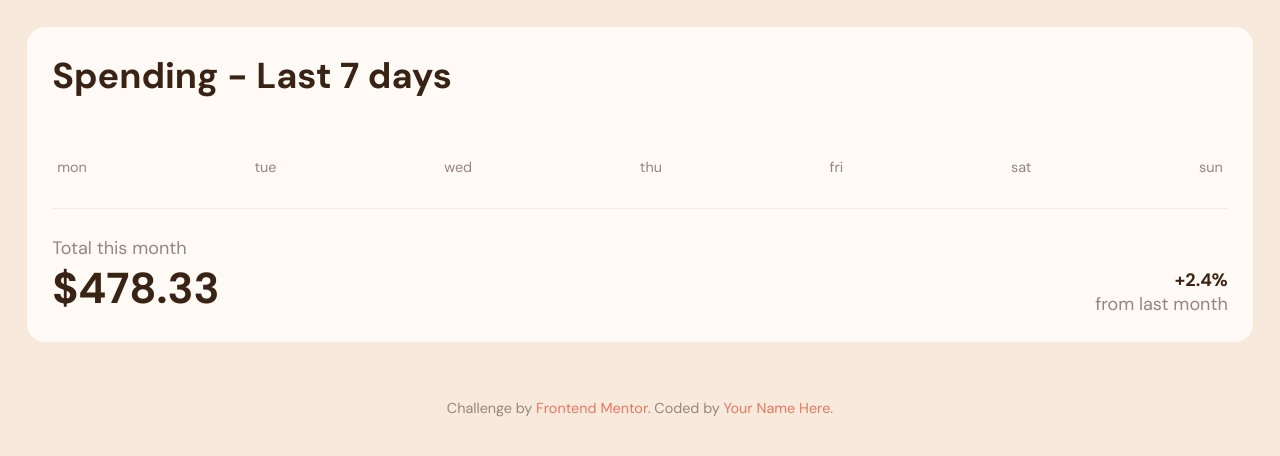
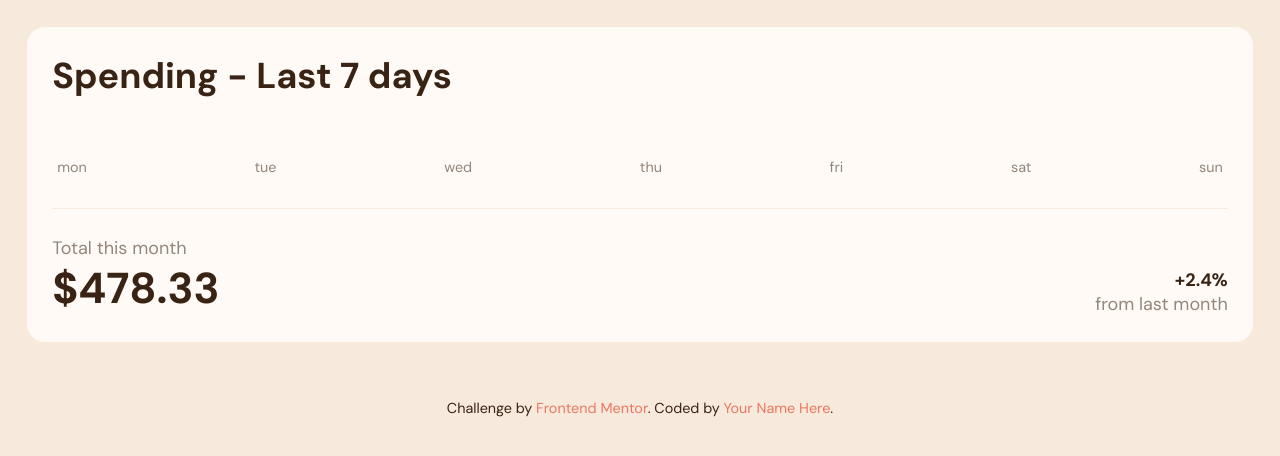
Before and after one commit to GabJen/expenses-chart, a plain HTML site: page index.html in a window 1280 px wide. Shown: the part 190-646 px from the top of the page. Drawn offline with Linux system fonts and the light colour scheme.

Commit message:
style(css): Change .attribution's text color

```diff
--- a/styles/main.css
+++ b/styles/main.css
@@ -97,7 +97,7 @@ body {
 }
 
 .attribution {
-    color: var(--medium-brown);
+    color: var(--dark-brown);
     font-size: .8em;
 
     text-align: center;
```
